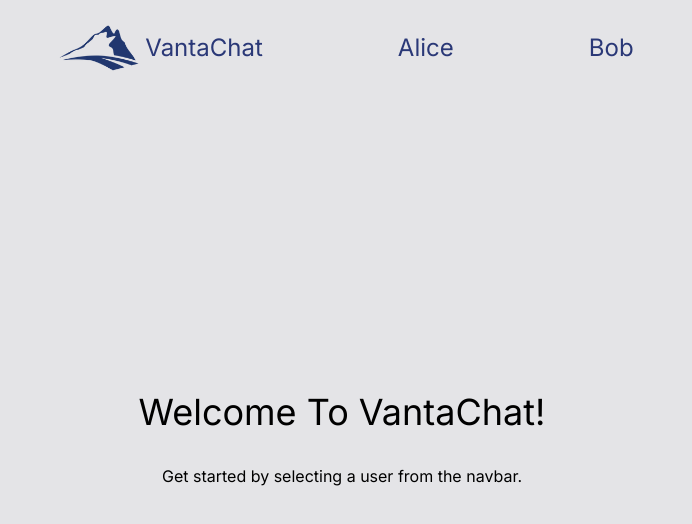
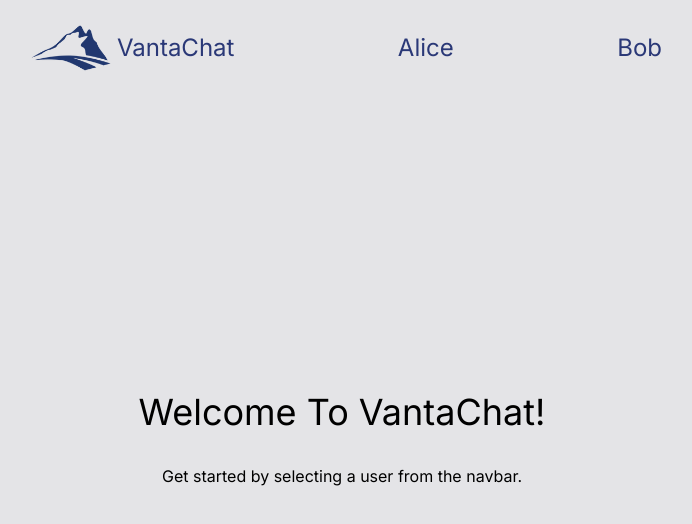
Before and after one commit to TeflonTrout/edgevanta-chat, a Next.js app: page / in a window 1280 px wide. Shown: the top 524 px of the page, without its empty margins (298-990 px from the left). Built offline with nearby package versions, Linux system fonts and the light colour scheme; no server answers.

Commit message:
Updated dashboard for better device responsiveness

```diff
--- a/app/components/Dashboard.tsx
+++ b/app/components/Dashboard.tsx
@@ -5,7 +5,7 @@ import React from "react";
 const Dashboard = () => {
   return (
     <div className="flex w-full justify-center items-center bg-zinc-200 text-edgevanta">
-      <ul className="flex w-full lg:w-2/3 justify-between lg:justify-evenly align-middle items-center mx-4 my-4">
+      <ul className="flex w-5/6 lg:w-1/2 justify-between align-middle items-center mx-4 my-4">
         <li className="flex">
           <Link href="/">
             <div className="flex justify-center items-center">
```
